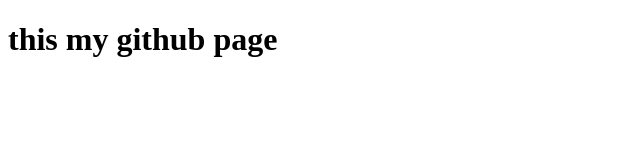
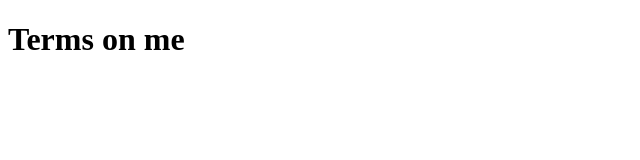
Before and after one commit to SteveCode322/SteveCode322.github.io, a plain HTML site: page index.html in a window 1280 px wide. Shown: the whole page, without its empty margins (0-640 px from the left). Drawn offline with Linux system fonts and the light colour scheme.

Commit message:
Update index.html

```diff
--- a/index.html
+++ b/index.html
@@ -8,7 +8,7 @@
 <body>
     <h1 id="pan">this my github page</h1>
     <script>
-        document.getElementById("pan"),innerHTML = 'Terms on me'
+        document.getElementById("pan").innerHTML = 'Terms on me'
     </script>
 </body>
 </html>
```
